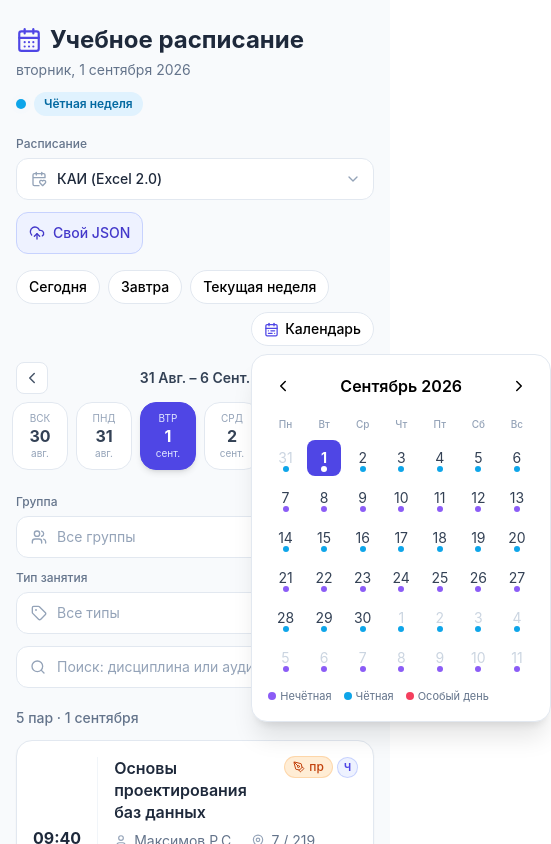
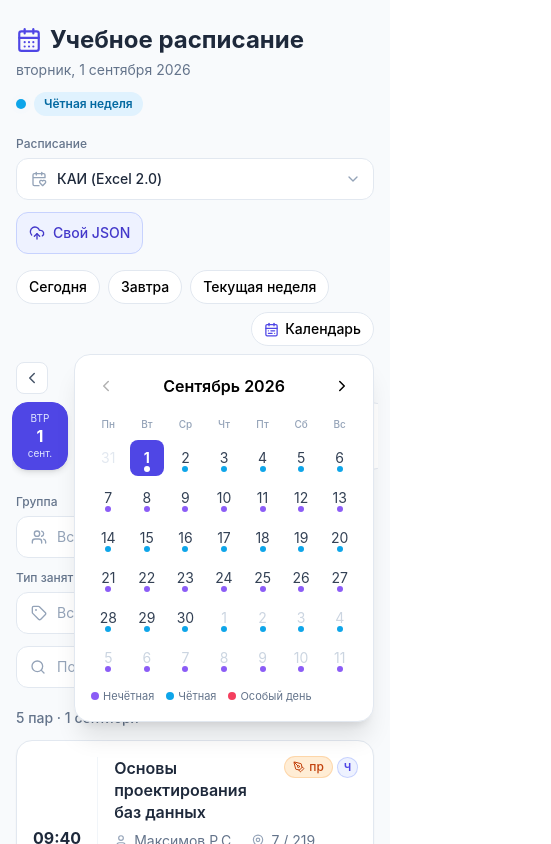
Before and after one commit to ezy4me/web-schedule, a React (Vite) app: page / in a window 390 px wide. Both pictures are taken after a click on the button "Календарь". Shown: the top 844 px of the page, 551 px wide, since content can reach past the window. Built offline with nearby package versions, Linux system fonts and the light colour scheme.

Commit message:
fix: calendar popup fits mobile screen, ribbon starts Sep 1

```diff
--- a/src/App.jsx
+++ b/src/App.jsx
@@ -303,11 +303,18 @@ export default function App() {
               Календарь
             </button>
             {showPicker && (
-              <CalendarPicker
-                selected={selected}
-                onSelect={setSelected}
-                onClose={() => setShowPicker(false)}
-              />
+              <>
+                <div
+                  className="fixed inset-0 z-10 cursor-default"
+                  onClick={() => setShowPicker(false)}
+                  aria-hidden="true"
+                />
+                <CalendarPicker
+                  selected={selected}
+                  onSelect={setSelected}
+                  onClose={() => setShowPicker(false)}
+                />
+              </>
             )}
           </div>
         </div>
--- a/src/components/CalendarPicker.jsx
+++ b/src/components/CalendarPicker.jsx
@@ -2,17 +2,17 @@ import React, { useMemo, useState } from 'react'
 import { format, startOfMonth, endOfMonth, startOfWeek, addDays, isSameDay, isSameMonth, addMonths, subMonths } from 'date-fns'
 import { ru } from 'date-fns/locale'
 import { ChevronLeft, ChevronRight } from 'lucide-react'
-import { getYearDates, getWeekType, toDDMM } from '../utils/schedule.js'
+import { getSeasonDates, getWeekType, toDDMM } from '../utils/schedule.js'
 
 const WEEKDAY = ['Пн', 'Вт', 'Ср', 'Чт', 'Пт', 'Сб', 'Вс']
 
 // Всплывающий календарь-месяц
 export default function CalendarPicker({ selected, onSelect, onClose }) {
   const [viewMonth, setViewMonth] = useState(startOfMonth(selected))
-  const yearDates = useMemo(() => getYearDates(selected.getFullYear()), [selected])
-  const yearSet = useMemo(
-    () => new Set(yearDates.map((d) => d.toISOString())),
-    [yearDates]
+  const seasonDates = useMemo(() => getSeasonDates(selected.getFullYear()), [selected])
+  const seasonSet = useMemo(
+    () => new Set(seasonDates.map((d) => d.toISOString())),
+    [seasonDates]
   )
 
   const cells = useMemo(() => {
@@ -20,11 +20,11 @@ export default function CalendarPicker({ selected, onSelect, onClose }) {
     return Array.from({ length: 42 }, (_, i) => addDays(start, i))
   }, [viewMonth])
 
-  const canPrev = viewMonth > startOfMonth(new Date(selected.getFullYear(), 0, 1)) // январь
+  const canPrev = viewMonth > startOfMonth(new Date(selected.getFullYear(), 8, 1)) // сентябрь
   const canNext = viewMonth < startOfMonth(new Date(selected.getFullYear(), 11, 1)) // декабрь
 
   return (
-    <div className="absolute z-20 mt-2 bg-white rounded-2xl shadow-xl border border-slate-200 p-4 w-[300px]">
+    <div className="absolute z-20 mt-2 right-0 bg-white rounded-2xl shadow-xl border border-slate-200 p-4 w-[300px] max-w-[calc(100vw-2rem)]">
       <div className="flex items-center justify-between mb-3">
         <button
           onClick={() => canPrev && setViewMonth(subMonths(viewMonth, 1))}
@@ -51,7 +51,7 @@ export default function CalendarPicker({ selected, onSelect, onClose }) {
 
       <div className="grid grid-cols-7 gap-1">
         {cells.map((cell) => {
-          const inRange = yearSet.has(cell.toISOString())
+          const inRange = seasonSet.has(cell.toISOString())
           const active = isSameDay(cell, selected)
           const today = isSameDay(cell, new Date())
           const sameMonth = isSameMonth(cell, viewMonth)
--- a/src/components/DayRibbon.jsx
+++ b/src/components/DayRibbon.jsx
@@ -2,7 +2,7 @@ import React, { useEffect, useMemo, useRef } from 'react'
 import { format, isSameDay, isSameMonth, addDays, startOfWeek } from 'date-fns'
 import { ru } from 'date-fns/locale'
 import { ChevronLeft, ChevronRight } from 'lucide-react'
-import { getYearDates } from '../utils/schedule.js'
+import { getSeasonDates } from '../utils/schedule.js'
 
 function weekLabel(selected) {
   const start = startOfWeek(selected, { weekStartsOn: 1 })
@@ -16,7 +16,7 @@ function weekLabel(selected) {
 // Горизонтальная лента дней (mobile-first, с прокруткой).
 // При открытии и смене даты автоматически прокручивается к актуальной неделе.
 export default function DayRibbon({ selected, onSelect }) {
-  const dates = useMemo(() => getYearDates(selected.getFullYear()), [selected.getFullYear()])
+  const dates = useMemo(() => getSeasonDates(selected.getFullYear()), [selected.getFullYear()])
   const listRef = useRef(null)
   const activeRef = useRef(null)
   const firstRender = useRef(true)
--- a/src/utils/schedule.js
+++ b/src/utils/schedule.js
@@ -291,12 +291,13 @@ export function buildTimeline(pairs) {
   })
 }
 
-// Формирование диапазона дат для навигации — весь календарный год.
-// Листать можно свободно в прошлое и будущее; пары есть только на даты из данных.
-export function getYearDates(year = new Date().getFullYear()) {
+// Формирование диапазона дат для навигации — с 1 сентября по 31 декабря.
+// Отсчёт ленты идёт с начала семестра; пары есть только на даты из данных.
+export function getSeasonDates(year = new Date().getFullYear()) {
+  const start = parseDDMM(SEMESTER_START, year)
+  const end = parseDDMM(SEMESTER_END, year)
   const dates = []
-  const cur = new Date(year, 0, 1)
-  const end = new Date(year, 11, 31)
+  const cur = new Date(start)
   while (cur <= end) {
     dates.push(new Date(cur))
     cur.setDate(cur.getDate() + 1)
```
Also changed, not shown: 1 other file (tests, documents, lock files or other folders).
